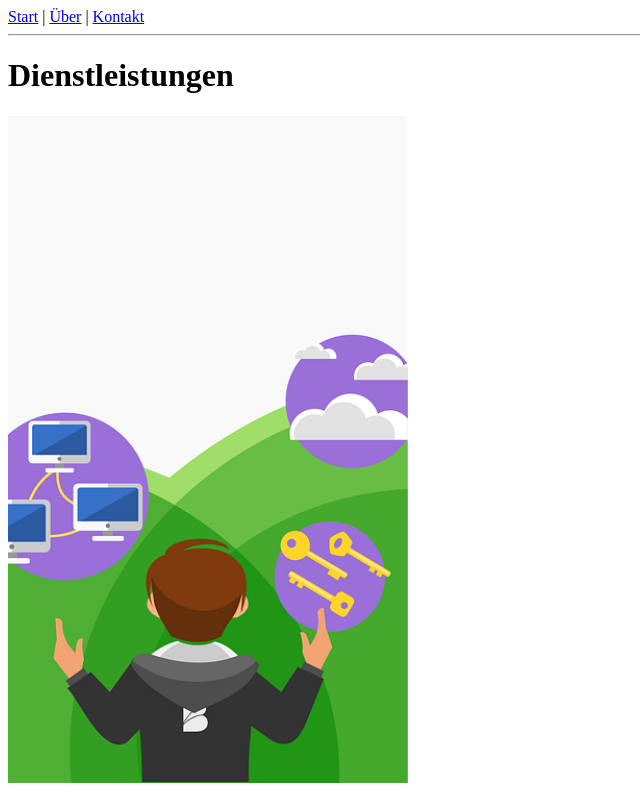
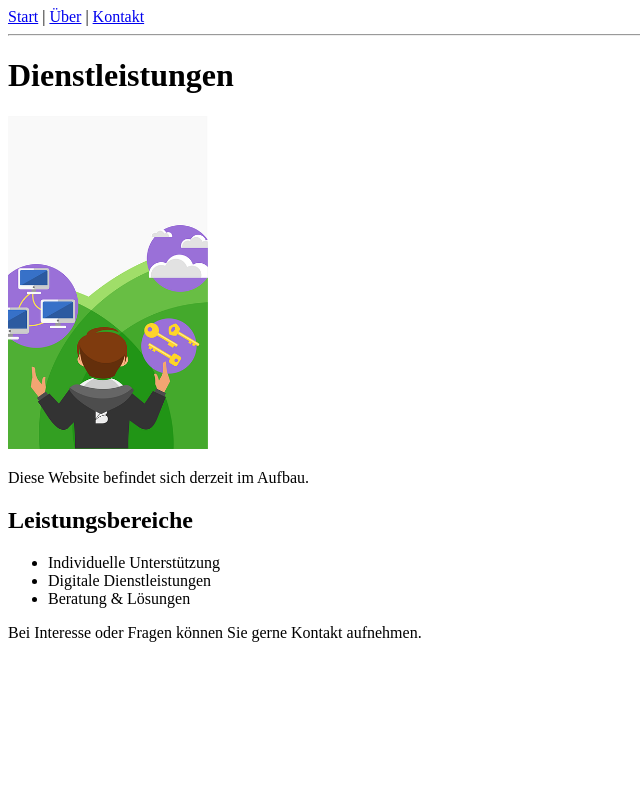
Before and after one commit to Sakarin26/service-website-, a plain HTML site: page index.html in a window 1280 px wide. Shown: the top 800 px of the page, without its empty margins (0-640 px from the left). Drawn offline with Linux system fonts and the light colour scheme.

Commit message:
Update index.html

```diff
--- a/index.html
+++ b/index.html
@@ -12,7 +12,7 @@
 </nav>
 <hr>
 <h1>Dienstleistungen</h1>
-<img src="manage-service-6905198_640.png" alt="Logo" width="400">
+<img src="manage-service-6905198_640.png" alt="Logo" width="200">
 <p>
 Diese Website befindet sich derzeit im Aufbau.
 </p>
```
